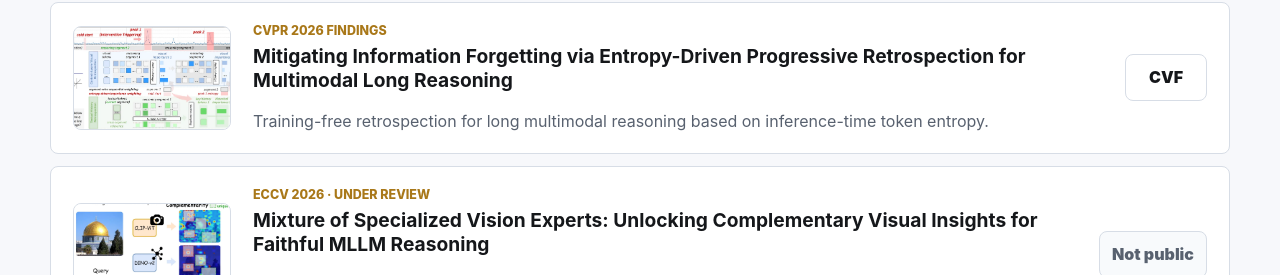
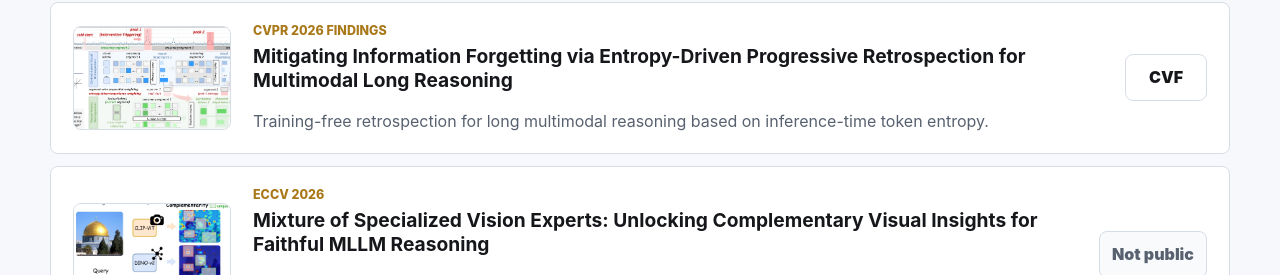
Before and after one commit to YFCodeDream/yfcodedream.github.io, a plain HTML site: page index.html in a window 1280 px wide. Shown: the part 2095-2370 px from the top of the page. Drawn offline with Linux system fonts and the light colour scheme.

Commit message:
ECCV-2026

```diff
--- a/index.html
+++ b/index.html
@@ -227,7 +227,7 @@
               <img src="assets/images/vision-experts.webp" alt="Specialized vision experts method thumbnail" />
             </div>
             <div class="paper-content">
-              <div class="paper-meta">ECCV 2026 · Under Review</div>
+              <div class="paper-meta">ECCV 2026</div>
               <h3>Mixture of Specialized Vision Experts: Unlocking Complementary Visual Insights for Faithful MLLM Reasoning</h3>
               <p data-i18n="paperEightText">A mixture-of-specialized-vision-experts framework for faithful MLLM reasoning, using complementary visual insights and token-efficient expert routing.</p>
             </div>
```
Also changed, not shown: 1 other file.
